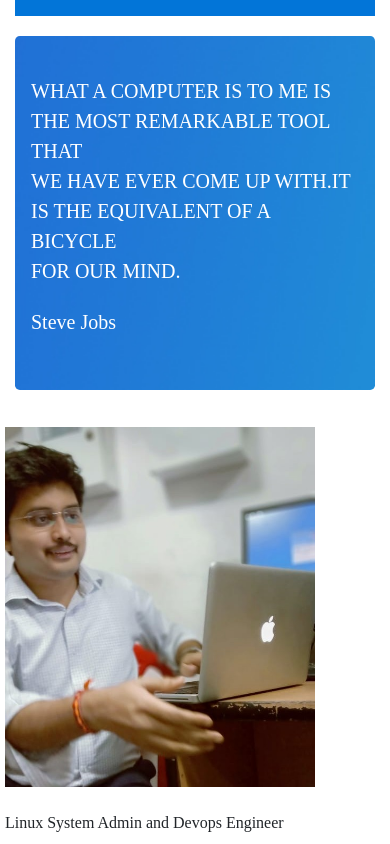
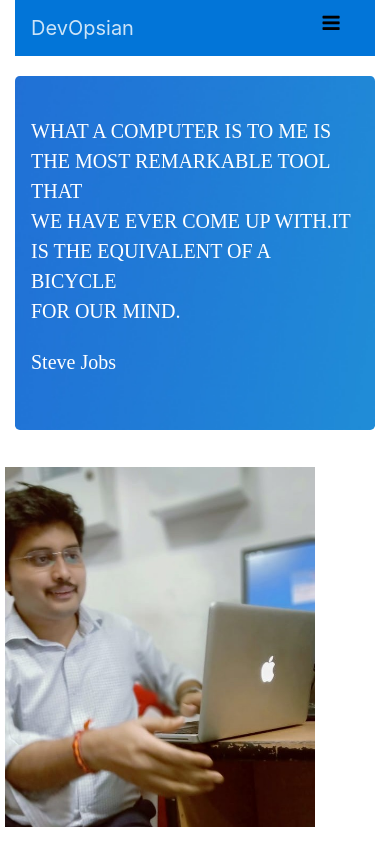
Before and after one commit to dipayandutta/dipayandutta.github.io, a plain HTML site: page index.html in a window 390 px wide. Shown: the top 844 px of the page. Drawn offline with nearby package versions, Linux system fonts and the light colour scheme.

Commit message:
NavBar Fixed

```diff
--- a/index.css
+++ b/index.css
@@ -23,7 +23,9 @@
     overflow: hidden;
 }
 */
-
+.fa.fa-navicon {
+    color:white;
+  }
 .text{
     font-family: 'Vollkorn', serif;
     font-size: 16px;
--- a/index.html
+++ b/index.html
@@ -2,12 +2,15 @@
 <html lang="en">
   <head>
     <meta charset="utf-8">
-    <meta name="viewport" content="width=device-width, initial-scale=1, shrink-to-fit=no">
+    <meta name="viewport" content="width=device-width, initial-scale=1.0, shrink-to-fit=yes">
     <meta name="description" content="devops and Machine Learning">
     <meta name="author" content="dipayandutta">
     <title>Dipayan's Blog</title>
     <script src='https://cdnjs.cloudflare.com/ajax/libs/jquery/3.4.1/jquery.min.js'></script>
+    <script src="https://cdnjs.cloudflare.com/ajax/libs/popper.js/1.12.3/umd/popper.min.js" integrity="sha384-vFJXuSJphROIrBnz7yo7oB41mKfc8JzQZiCq4NCceLEaO4IHwicKwpJf9c9IpFgh" crossorigin="anonymous"></script>
+    <!--
     <script src='https://cdnjs.cloudflare.com/ajax/libs/popper.js/1.15.0/popper.min.js'></script>
+    -->
     <script src='https://cdnjs.cloudflare.com/ajax/libs/twitter-bootstrap/4.3.1/js/bootstrap.min.js'></script>
     <link href="https://stackpath.bootstrapcdn.com/bootstrap/4.3.1/css/bootstrap.min.css" rel="stylesheet" integrity="sha384-ggOyR0iXCbMQv3Xipma34MD+dH/1fQ784/j6cY/iJTQUOhcWr7x9JvoRxT2MZw1T" crossorigin="anonymous">
 
@@ -25,10 +28,17 @@
 
   <body>
     <!--NavBar Section-->
+      <div class="header">
+        <div class="top-header">
           <div class="container">
-        <nav class="navbar navbar-expand-lg  navbar-custom">
-  <div class="collapse navbar-collapse font_roboto" id="navbarTogglerDemo01">
-    <a class="navbar-brand" href="#">#DevOps_daily</a>
+              <nav class="navbar navbar-expand-lg navbar-custom">
+                  <a class="navbar-brand" href="#">DevOpsian</a>
+                  <button class="navbar-toggler" type="button" data-toggle="collapse" data-target="#navbarNavAltMarkup" aria-controls="navbarNavAltMarkup" aria-expanded="false" aria-label="Toggle navigation">
+                      <span class="navbar-toggler-icon">
+                          <i class="fa fa-navicon"></i>
+                      </span>
+                  </button>
+                  <div class="collapse navbar-collapse" id="navbarNavAltMarkup">
                       <ul class="navbar-nav mr-auto mt-2 mt-lg-0">
                           <li class="nav-item active">
                             <a class="nav-link" href="#">Home </a>
@@ -40,7 +50,6 @@
                               <div class="dropdown-menu" aria-labelledby="navbarDropdown">
                                 <a class="dropdown-item" href="django/basic/containts.html">Basic</a>
                                 <a class="dropdown-item" href="django/intermediate/containts.html">Intermediate</a>
-
                                 <a class="dropdown-item" href="django/advance/containts.html">Advance</a>
                               </div>
                           </li>
@@ -51,7 +60,6 @@
                               <div class="dropdown-menu" aria-labelledby="navbarDropdown">
                                 <a class="dropdown-item" href="devops/docker/containts.html">Docker</a>
                                 <a class="dropdown-item" href="devops/ansible/containts.html">Ansible</a>
-
                                  <a class="dropdown-item" href="devops/jenkins/containts.html">Jenkins</a>
                               </div>
                             </li>
@@ -62,7 +70,6 @@
                               <div class="dropdown-menu" aria-labelledby="navbarDropdown">
                                 <a class="dropdown-item" href="linux/random/containts.html">Random Topics</a>
                                 <a class="dropdown-item" href="linux/server_hardening/containts.html">Server Hardening</a>
-
                               </div>
                             </li>
                           <li class="nav-item dropdown">
@@ -75,14 +82,13 @@
                               <a class="dropdown-item" href="#">Numpy</a>
                               <a class="dropdown-item" href="#">Flask</a>
                               <a class="dropdown-item" href="#">Numpy</a>
-
                             </div>
                             </li>
                           </ul>
-
                   </div>
               </nav>
-
+          </div>
+        </div>
       </div>
     <!--End of NavBar Section-->
 <!--Banner Section-->
```
Lines whose indentation alone changed are shown as unchanged.
